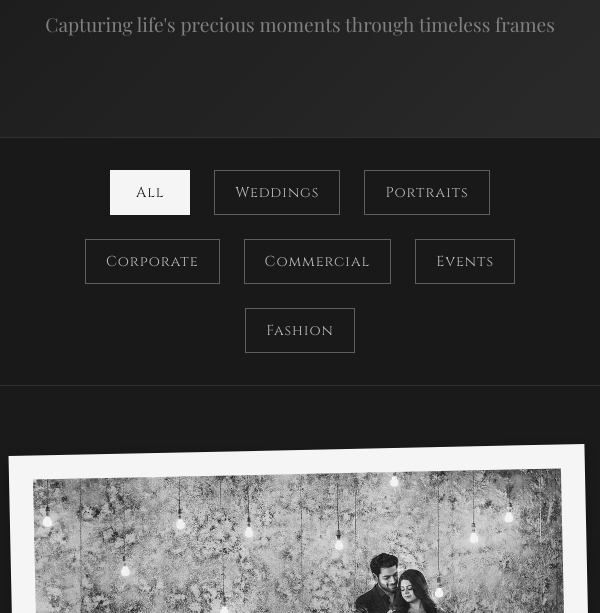
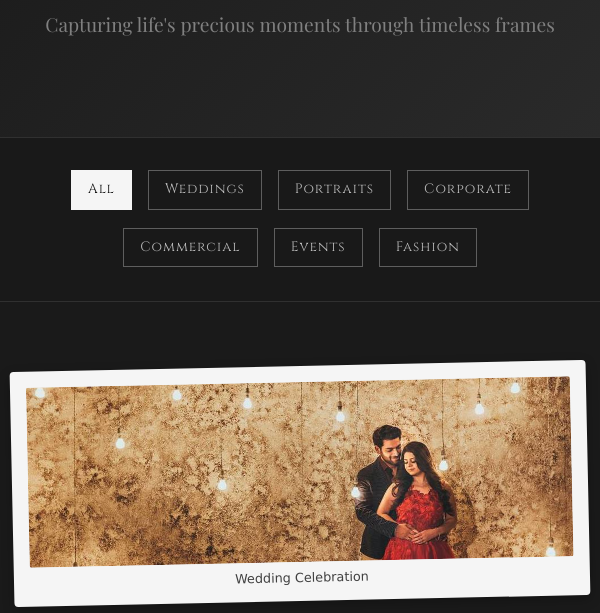
Before and after one commit to TavkirS/vouge, a plain HTML site: page pages/portfolio.html in a window 600 px wide. Shown: the part 187-800 px from the top of the page. Drawn offline with nearby package versions, Linux system fonts and the light colour scheme.

Commit message:
first commit

```diff
--- a/assets/css/style.css
+++ b/assets/css/style.css
@@ -458,19 +458,23 @@ p {
     justify-content: center;
     flex-wrap: wrap;
     gap: var(--spacing-sm);
+    align-items: center;
 }
 
 .filter-btn {
     font-family: var(--font-primary), serif;
     font-size: 0.9rem;
     letter-spacing: 1px;
-    padding: 8px 20px;
+    padding: 8px 16px;
     background: transparent;
     border: 1px solid rgba(255, 255, 255, 0.3);
     color: rgba(255, 255, 255, 0.7);
     transition: all var(--transition-fast);
     cursor: pointer;
     border-radius: 0;
+    white-space: nowrap;
+    display: inline-block;
+    text-align: center;
 }
 
 .filter-btn:hover,
@@ -501,6 +505,8 @@ p {
     transition: all var(--transition-normal);
     cursor: pointer;
     break-inside: avoid;
+    overflow: hidden;
+    border-radius: 4px;
 }
 
 .polaroid-card:hover {
@@ -514,12 +520,13 @@ p {
     object-fit: cover;
     object-position: center;
     display: block;
-    filter: grayscale(100%) contrast(1.1);
+    filter: none;
     transition: all var(--transition-slow);
 }
 
 .polaroid-card:hover img {
-    filter: grayscale(20%) contrast(1.1) brightness(1.05);
+    transform: scale(1.05);
+    filter: brightness(1.1) contrast(1.1);
 }
 
 .polaroid-card .caption {
@@ -1042,6 +1049,24 @@ p {
         margin-bottom: 0.5rem;
     }
 
+    /* Mobile filter buttons - premium responsive design */
+    .filter-buttons {
+        flex-wrap: wrap;
+        gap: var(--spacing-sm) !important;
+        justify-content: center;
+        align-items: center;
+    }
+
+    .filter-btn {
+        flex: none;
+        width: auto;
+        min-width: auto;
+        max-width: none;
+        white-space: nowrap;
+        padding: 6px 12px;
+        font-size: 0.8rem;
+    }
+
     /* Mobile grid improvements */
     .row {
         --bs-gutter-x: 1rem;
@@ -1081,6 +1106,31 @@ p {
         font-size: clamp(1.8rem, 6vw, 2.5rem);
     }
 
+    /* Mobile portfolio card fixes */
+    .polaroid-card {
+        margin-bottom: var(--spacing-md) !important;
+        padding: var(--spacing-sm) !important;
+        max-width: 100%;
+        overflow: hidden;
+    }
+
+    .polaroid-card img {
+        height: 180px !important;
+        border-radius: 2px;
+    }
+
+    .polaroid-card .caption {
+        font-size: 0.8rem;
+        line-height: 1.2;
+        margin-top: var(--spacing-xs);
+        overflow: hidden;
+        text-overflow: ellipsis;
+        white-space: nowrap;
+        max-width: 100%;
+        word-wrap: break-word;
+        hyphens: auto;
+    }
+
     /* Mobile story section for extra small screens */
     .story-title {
         font-size: 1.8rem;
@@ -1098,6 +1148,19 @@ p {
 
     .story-image {
         border-radius: 6px;
+    }
+
+    /* Mobile portfolio grid improvements */
+    .portfolio-grid .row {
+        --bs-gutter-x: 0.5rem;
+        --bs-gutter-y: 0.5rem;
+    }
+
+    .portfolio-grid .col-lg-4,
+    .portfolio-grid .col-md-6,
+    .portfolio-grid .col-sm-12 {
+        padding-left: 0.25rem;
+        padding-right: 0.25rem;
     }
 
     /* Mobile story section adjustments */
@@ -1199,10 +1262,15 @@ p {
 }
 
     .filter-btn {
-    padding: 8px 16px;
-    font-size: 0.85rem;
-    flex: 1;
-    min-width: 80px;
+        padding: 5px 10px;
+        font-size: 0.75rem;
+        flex: none;
+        width: auto;
+        min-width: auto;
+        max-width: none;
+        white-space: nowrap;
+        text-align: center;
+        margin-bottom: 2px;
     }
 
 .polaroid-card {
@@ -1259,9 +1327,12 @@ p {
     }
 
     .filter-btn {
-        padding: 10px 20px;
-        font-size: 0.9rem;
+        padding: 8px 16px;
+        font-size: 0.85rem;
         flex: none;
+        width: auto;
+        min-width: auto;
+        white-space: nowrap;
     }
 
     .awards-carousel {
```
Lines whose indentation alone changed are shown as unchanged.
